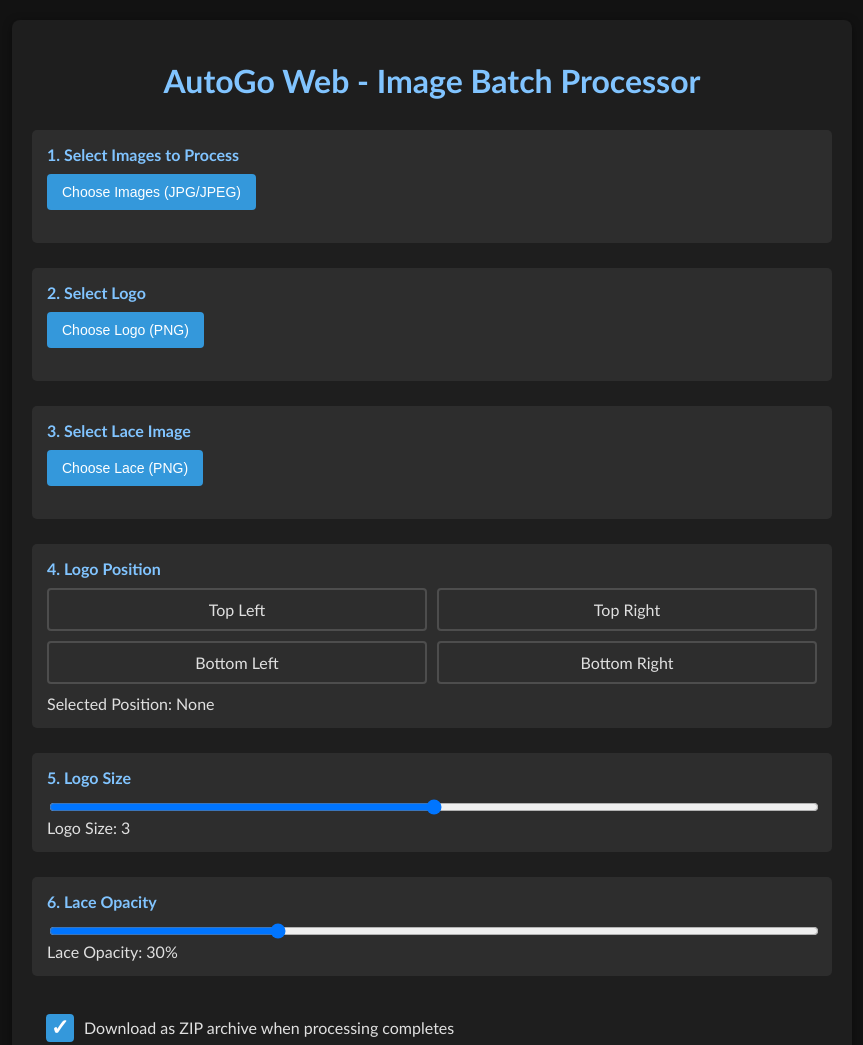
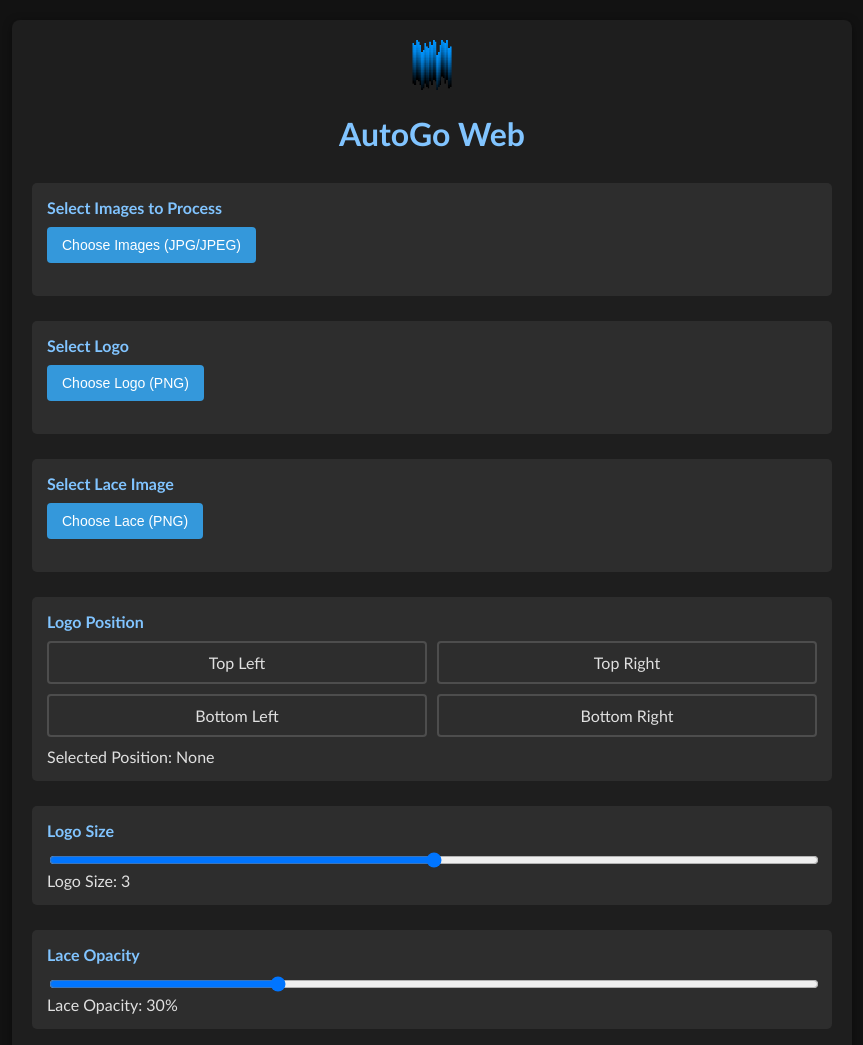
Before and after one commit to raiyan74/BatchAppWeb, a plain HTML site: page index.html in a window 1280 px wide. Shown: the top 1045 px of the page, without its empty margins (208-1071 px from the left). Drawn offline with nearby package versions, Linux system fonts and the light colour scheme.

Commit message:
some redundant code removed.

```diff
--- a/index.html
+++ b/index.html
@@ -3,10 +3,15 @@
 <head>
     <meta charset="UTF-8">
     <meta name="viewport" content="width=device-width, initial-scale=1.0">
+    <meta name="author" content="Raiyan">
+
+
+    <link rel="icon" href="favicon-32x32.png" type="image/png">
     <title>AutoGo Web - Image Batch Processor</title>
 
+
+
     <link href="style.css" rel="stylesheet">
-
 
     <script src="script.js" defer></script>
     <script src="https://cdnjs.cloudflare.com/ajax/libs/jszip/3.10.1/jszip.min.js"></script>
@@ -17,10 +22,15 @@
 </head>
 <body>
     <div class="container">
-        <h1>AutoGo Web - Image Batch Processor</h1>
+
+        <div class="logo-container">
+            <img src="favicon-96x96.png" alt="AutoGo Web Logo" class="centered-logo">
+        </div>
+
+        <h1>AutoGo Web</h1>
 
         <div class="section">
-            <div class="section-title">1. Select Images to Process</div>
+            <div class="section-title">Select Images to Process</div>
             <div class="input-group">
                 <div class="file-input-container">
                     <button type="button">Choose Images (JPG/JPEG)</button>
@@ -31,7 +41,7 @@
         </div>
 
         <div class="section">
-            <div class="section-title">2. Select Logo</div>
+            <div class="section-title">Select Logo</div>
             <div class="input-group">
                 <div class="file-input-container">
                     <button type="button">Choose Logo (PNG)</button>
@@ -42,7 +52,7 @@
         </div>
 
         <div class="section">
-            <div class="section-title">3. Select Lace Image</div>
+            <div class="section-title">Select Lace Image</div>
             <div class="input-group">
                 <div class="file-input-container">
                     <button type="button">Choose Lace (PNG)</button>
@@ -53,7 +63,7 @@
         </div>
 
         <div class="section">
-            <div class="section-title">4. Logo Position</div>
+            <div class="section-title">Logo Position</div>
             <div class="position-buttons">
                 <div class="position-button" data-position="top-left">Top Left</div>
                 <div class="position-button" data-position="top-right">Top Right</div>
@@ -64,7 +74,7 @@
         </div>
 
         <div class="section">
-            <div class="section-title">5. Logo Size</div>
+            <div class="section-title">Logo Size</div>
             <div class="slider-container">
                 <input type="range" id="logo-size" min="1" max="5" value="3" style="width: 100%;">
                 <div id="logo-size-value">Logo Size: 3</div>
@@ -72,7 +82,7 @@
         </div>
 
         <div class="section">
-            <div class="section-title">6. Lace Opacity</div>
+            <div class="section-title">Lace Opacity</div>
             <div class="slider-container">
                 <input type="range" id="lace-opacity" min="1" max="100" value="30" style="width: 100%;">
                 <div id="lace-opacity-value">Lace Opacity: 30%</div>
--- a/script.js
+++ b/script.js
@@ -27,6 +27,7 @@ const progressContainer = document.querySelector('.progress-container');
 const progressBar = document.getElementById('progress-bar');
 const progressText = document.getElementById('progress-text');
 const gallery = document.getElementById('gallery');
+const resetButton = document.getElementById('reset-button');
 
 // Event Listeners
 imageInput.addEventListener('change', handleImageSelection);
@@ -68,6 +69,7 @@ laceOpacitySlider.addEventListener('input', () => {
     updatePreview();
 });
 
+//Proces Images Button
 processButton.addEventListener('click', processImages);
 
 // Functions
@@ -195,8 +197,14 @@ function updatePreview(mainImage) {
     }
 }
 
+
+//cenrtalizing logic for checking if all inputs are filled
+function hasRequiredInputs() {
+    return selectedImages.length > 0 && logoImage && laceImage && selectedPosition;
+}
+
 function checkIfReadyToProcess() {
-    if (selectedImages.length > 0 && logoImage && laceImage && selectedPosition) {
+    if (!hasRequiredInputs) {
         processButton.disabled = false;
     } else {
         processButton.disabled = true;
@@ -205,7 +213,7 @@ function checkIfReadyToProcess() {
 
 // Modified the processImages function to clear previous results first
 function processImages() {
-    if (selectedImages.length === 0 || !logoImage || !laceImage || !selectedPosition) {
+    if (!hasRequiredInputs()) {
         alert('Please complete all required inputs before processing');
         return;
     }
@@ -511,11 +519,6 @@ function resetApp() {
     // Disable process button
     processButton.disabled = true;
 
-    // Reset progress elements
-    progressBar.value = 0;
-    progressText.textContent = 'Processing...';
-    progressContainer.style.display = 'none';
-
     console.log('App has been reset');
 }
 
@@ -531,7 +534,7 @@ document.addEventListener('DOMContentLoaded', function() {
     const resetButton = document.getElementById('reset-button');
     if (resetButton) {
         resetButton.addEventListener('click', function() {
-            cleanupMemory();
+            resetApp();
             console.log('Manual memory cleanup triggered');
         });
     }
--- a/style.css
+++ b/style.css
@@ -13,6 +13,17 @@ body {
     border-radius: 8px;
     box-shadow: 0 2px 10px rgba(0, 0, 0, 0.4);
 }
+
+.logo-container {
+    text-align: center;
+    margin-bottom: 15px;
+}
+
+.centered-logo {
+    height: 50px; /* Using the original size from the filename */
+}
+
+
 h1 {
     color: #81c4ff;
     text-align: center;
```
Also changed, not shown: favicon-32x32.png (added), favicon-96x96.png (added).
